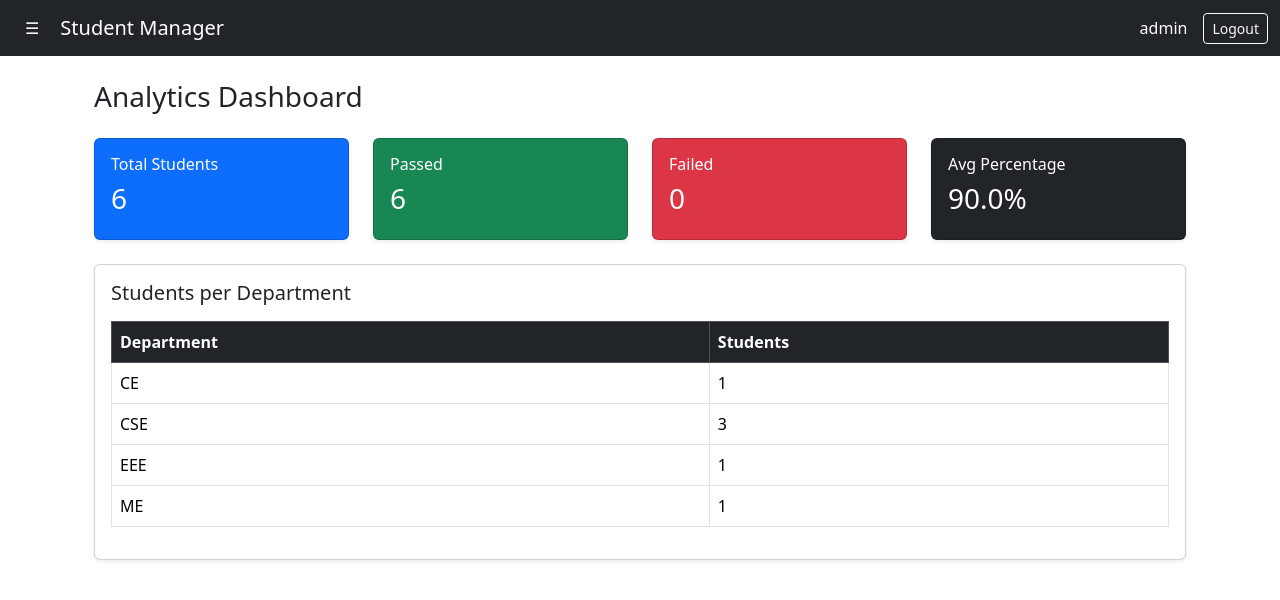
After one commit to Srivenkatesh03/Student_Management_System, a Django app: page /dashboard/ in a window 1280 px wide. The commit adds this page. Shown: the top 600 px of the page. Run offline with Django 5.2, Linux system fonts and the light colour scheme; a user stored in the database is signed in; data comes from the database, SQL or seed files in the repository.

Commit message:
Add dashboard view and template for student analytics

```diff
--- a/core/urls.py
+++ b/core/urls.py
@@ -14,6 +14,8 @@ urlpatterns = [
     'students/<int:pk>/export/details/',views.export_student_details_csv,name='export_student_details'),
     path('students/<int:pk>/export/marks/', views.export_student_marks_csv,name='export_student_marks'),
     path('export/students/excel/',views.export_all_students_excel,name='export_all_students_excel'),
+    path("dashboard/", views.dashboard, name="dashboard"),
+
 
 
 
--- a/core/views.py
+++ b/core/views.py
@@ -8,6 +8,7 @@ from .models import Student
 from django.db.models import Q
 from django.core.paginator import Paginator
 from django.contrib.auth.decorators import login_required,user_passes_test
+from django.db.models import Count
 
 
 
@@ -229,3 +230,38 @@ def export_all_students_excel(request):
 
     wb.save(response)
     return response
+
+@login_required
+@user_passes_test(is_staff_user)
+def dashboard(request):
+    students = Student.objects.all()
+
+    total_students = students.count()
+
+    passed_students = sum(
+        1 for student in students if student.result() == "PASS"
+    )
+    failed_students = total_students - passed_students
+
+    department_stats = (
+        students.values("department")
+        .annotate(count=Count("id"))
+    )
+
+    percentages = [
+        student.percentage() for student in students
+        if student.total_max_marks() > 0
+    ]
+    avg_percentage = round(
+        sum(percentages) / len(percentages), 2
+    ) if percentages else 0
+
+    context = {
+        "total_students": total_students,
+        "passed_students": passed_students,
+        "failed_students": failed_students,
+        "department_stats": department_stats,
+        "avg_percentage": avg_percentage,
+    }
+
+    return render(request, "core/dashboard.html", context)
--- a/templates/core/base.html
+++ b/templates/core/base.html
@@ -81,6 +81,10 @@
 
                 {% if user.is_staff %}
                     <li class="nav-item">
+                        <a class="nav-link text-white px-3" href="{% url 'dashboard' %}">Dashboard</a>
+                    </li>
+
+                    <li class="nav-item">
                         <a class="nav-link text-white px-3"
                            href="{% url 'student_create' %}">
                             Add Student
--- /dev/null
+++ b/templates/core/dashboard.html
@@ -0,0 +1,74 @@
+{% extends "core/base.html" %}
+
+{% block title %}Dashboard{% endblock %}
+
+{% block content %}
+<div class="container mt-4">
+
+    <h3 class="mb-4">Analytics Dashboard</h3>
+
+    <!-- Summary Cards -->
+    <div class="row mb-4">
+        <div class="col-md-3">
+            <div class="card text-bg-primary shadow-sm">
+                <div class="card-body">
+                    <h6>Total Students</h6>
+                    <h3>{{ total_students }}</h3>
+                </div>
+            </div>
+        </div>
+
+        <div class="col-md-3">
+            <div class="card text-bg-success shadow-sm">
+                <div class="card-body">
+                    <h6>Passed</h6>
+                    <h3>{{ passed_students }}</h3>
+                </div>
+            </div>
+        </div>
+
+        <div class="col-md-3">
+            <div class="card text-bg-danger shadow-sm">
+                <div class="card-body">
+                    <h6>Failed</h6>
+                    <h3>{{ failed_students }}</h3>
+                </div>
+            </div>
+        </div>
+
+        <div class="col-md-3">
+            <div class="card text-bg-dark shadow-sm">
+                <div class="card-body">
+                    <h6>Avg Percentage</h6>
+                    <h3>{{ avg_percentage }}%</h3>
+                </div>
+            </div>
+        </div>
+    </div>
+
+    <!-- Department-wise Count -->
+    <div class="card shadow-sm">
+        <div class="card-body">
+            <h5 class="mb-3">Students per Department</h5>
+
+            <table class="table table-bordered">
+                <thead class="table-dark">
+                    <tr>
+                        <th>Department</th>
+                        <th>Students</th>
+                    </tr>
+                </thead>
+                <tbody>
+                    {% for dept in department_stats %}
+                    <tr>
+                        <td>{{ dept.department }}</td>
+                        <td>{{ dept.count }}</td>
+                    </tr>
+                    {% endfor %}
+                </tbody>
+            </table>
+        </div>
+    </div>
+
+</div>
+{% endblock %}
```
